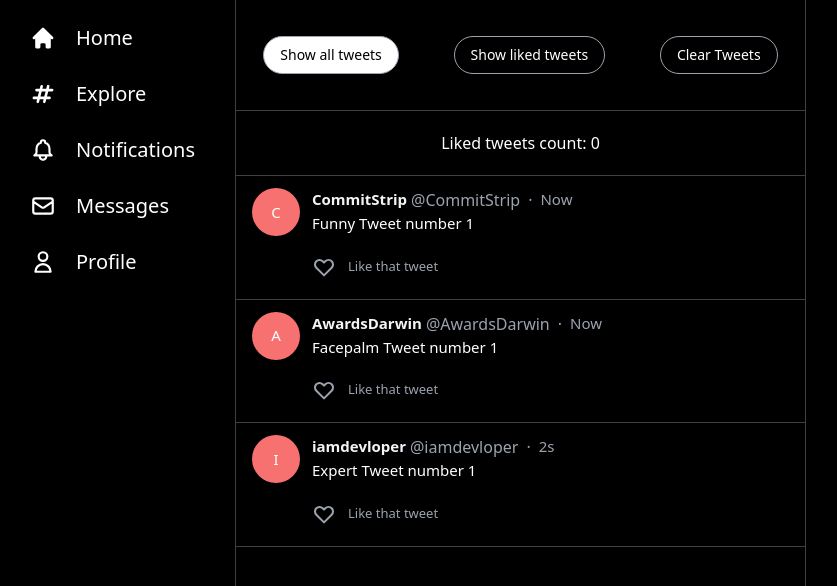
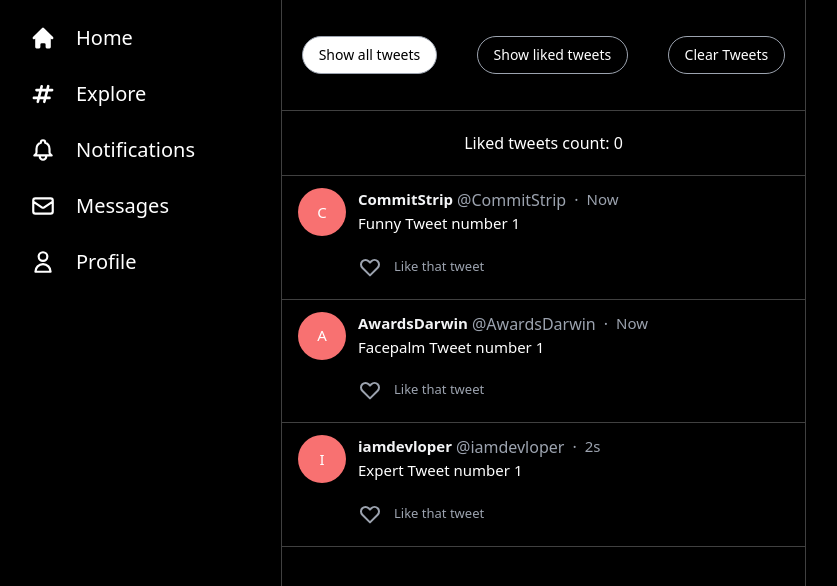
Before and after one commit to Justbigmack/twitter-clone, a Next.js app: page / in a window 1280 px wide. Shown: the top 586 px of the page, without its empty margins (234-1071 px from the left). Built offline with nearby package versions, Linux system fonts and the light colour scheme.

Commit message:
Small styling changes

```diff
--- a/components/Feed/Feed.tsx
+++ b/components/Feed/Feed.tsx
@@ -37,7 +37,7 @@ export const Feed: React.FC = () => {
   }, []);
 
   return (
-    <div className="h-full w-full max-w-[600px] border-x border-white/25 text-white">
+    <div className="h-full w-full max-w-[650px] border-x border-white/25 text-white">
       <FeedActions setActiveFilter={setActiveFilter} />
       <TweetLikeCount likedTweetsCount={likedTweets.length} />
       <section data-cy="tweetFeed">
--- a/components/Feed/Tweet/TweetLike.tsx
+++ b/components/Feed/Tweet/TweetLike.tsx
@@ -26,13 +26,13 @@ export const TweetLike = ({ id, liked }: ITweetLike) => {
 
   return (
     <div
-      className="group -ml-2 mt-3 flex w-auto select-none items-center text-gray-400 hover:cursor-pointer"
+      className="group -ml-2 mt-3 inline-flex w-auto select-none items-center text-gray-400 hover:cursor-pointer"
       aria-label="likes"
       data-cy={'tweetLikeButton'}
       role="button"
       onClick={() => triggerTweetLike(id)}
     >
-      <div className="mr-1 flex items-center justify-center rounded-full p-2 duration-200 group-hover:bg-red-900/25">
+      <div className="mr-1 inline-flex items-center justify-center rounded-full p-2 duration-200 group-hover:bg-red-900/25">
         <LikeIcon
           className={iconClasses}
           data-cy={liked ? 'likedTweet' : 'defaultTweet'}
--- a/components/Navigation/Navigation.tsx
+++ b/components/Navigation/Navigation.tsx
@@ -5,7 +5,7 @@ import { NavLink } from './NavLink';
 export const Navigation: React.FC = () => {
   return (
     <nav
-      className="flex h-full flex-col gap-1 p-1 sm:px-3 md:p-1 lg:p-3"
+      className="sticky top-0 flex h-screen flex-col gap-1 p-1 sm:px-3 md:p-1 lg:p-3 xl:w-[275px]"
       aria-label="Primary"
       role="navigation"
     >
```
